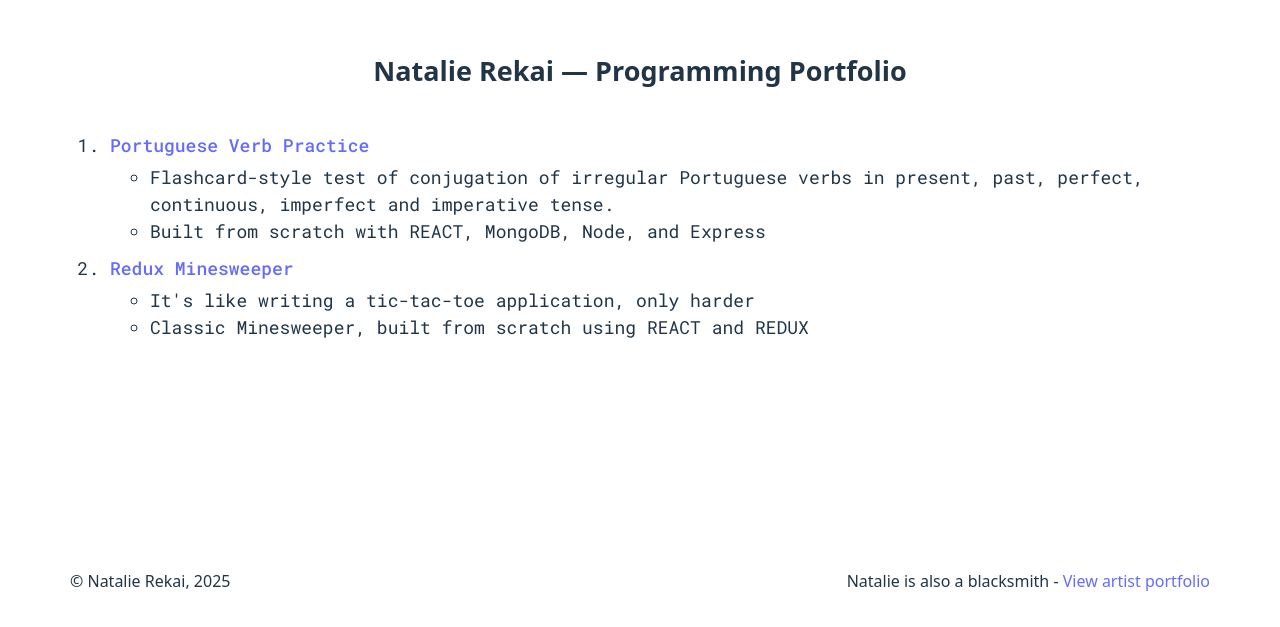
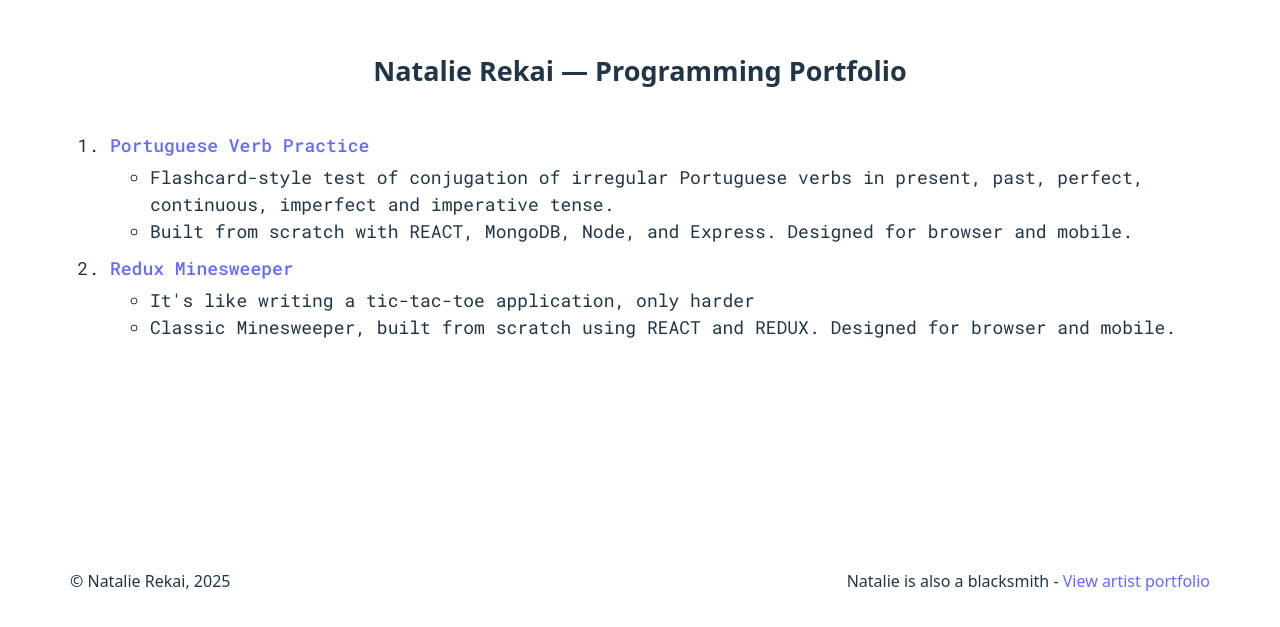
Before and after one commit to arbocobra/arbocobra.github.io, a React (Vite) app: page / in a window 1280 px wide. Shown: the part 173-800 px from the top of the page. Built offline with nearby package versions, Linux system fonts and the light colour scheme.

Commit message:
Added to desc

```diff
--- a/src/App.jsx
+++ b/src/App.jsx
@@ -14,7 +14,7 @@ const App = () => {
                         Flashcard-style test of conjugation of irregular Portuguese verbs in present, past, perfect,
                         continuous, imperfect and imperative tense.
                      </li>
-                     <li>Built from scratch with REACT, MongoDB, Node, and Express</li>
+                     <li>Built from scratch with REACT, MongoDB, Node, and Express. Designed for browser and mobile.</li>
                   </ul>
                </li>
                <li>
@@ -22,7 +22,7 @@ const App = () => {
                   <ul>
                      <li>It's like writing a tic-tac-toe application, only harder</li>
                      <li>
-                        Classic Minesweeper, built from scratch using REACT and REDUX
+                        Classic Minesweeper, built from scratch using REACT and REDUX. Designed for browser and mobile.
                      </li>
                   </ul>
                </li>
```
